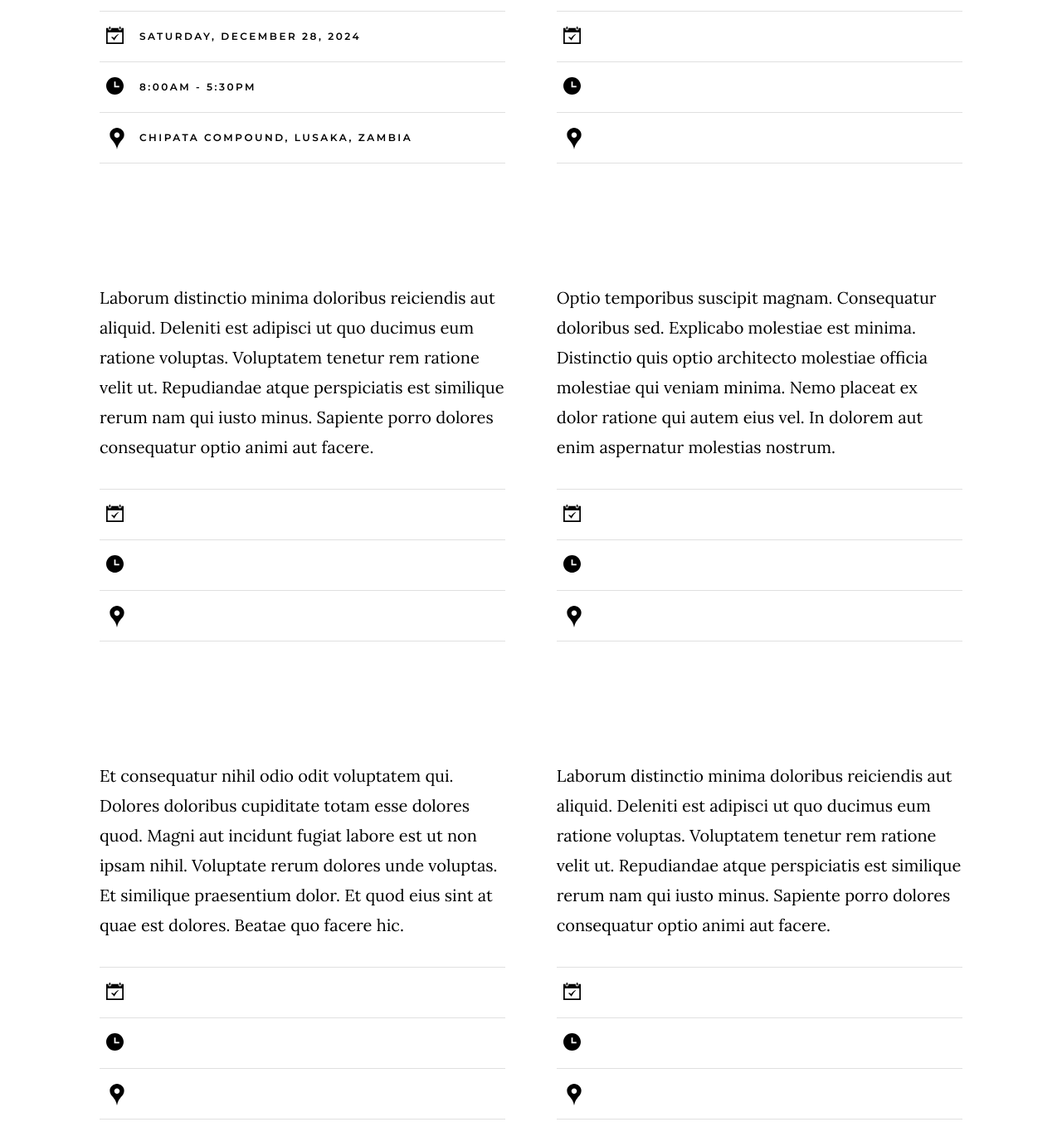
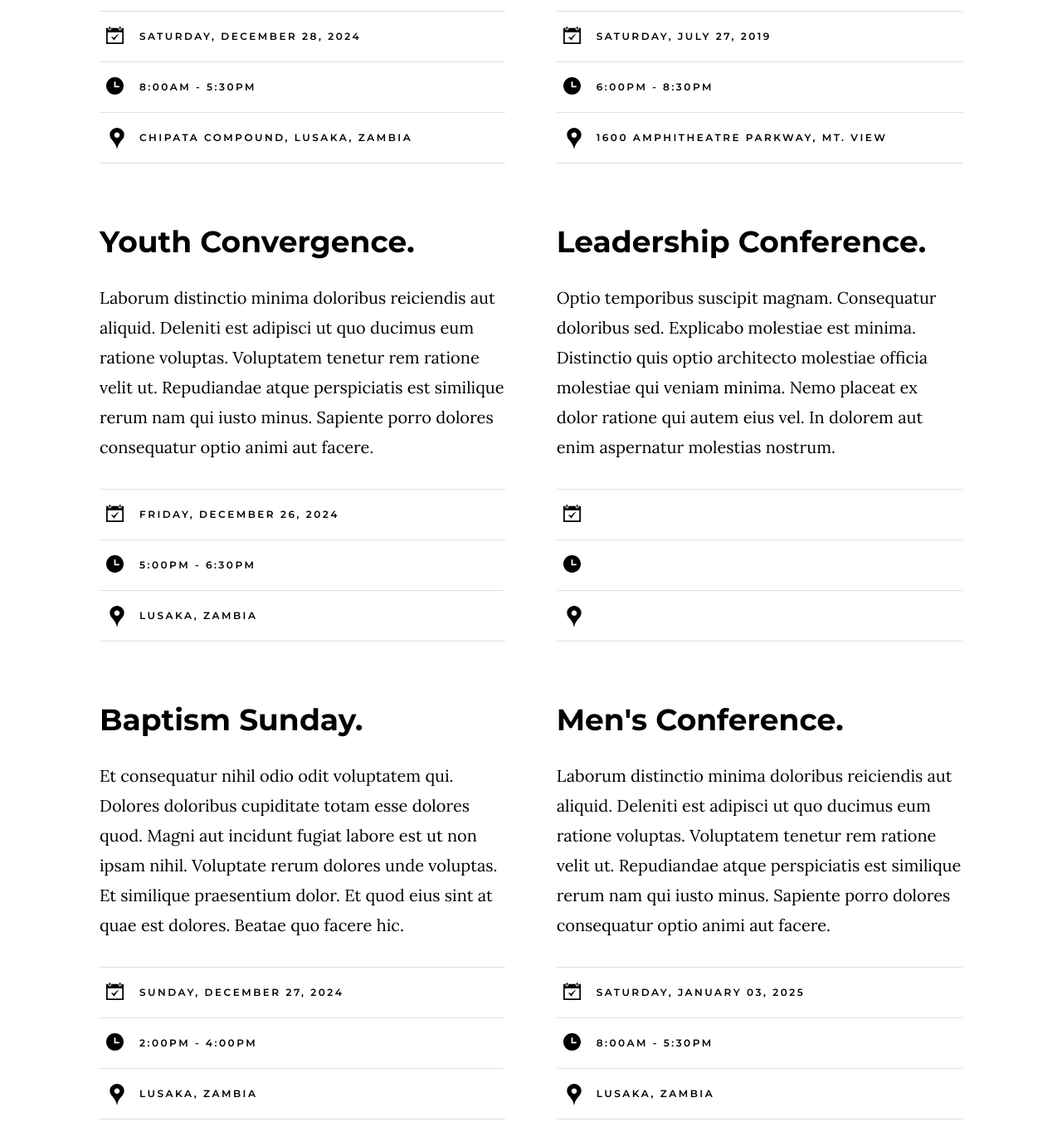
Before and after one commit to Tim0010/AFM, a plain HTML site: page events.html in a window 1280 px wide. Shown: the part 840-2192 px from the top of the page at 83% size. Drawn offline with nearby package versions, Linux system fonts and the light colour scheme.

Commit message:
Update events.html

```diff
--- a/events.html
+++ b/events.html
@@ -2,7 +2,7 @@
 <html class="no-js" lang="en">
 <head>
     <meta charset="utf-8">
-    <title>Hesed - Events</title>
+    <title>AFM - Events</title>
     <meta name="description" content="">
     <meta name="author" content="">
     <meta name="viewport" content="width=device-width, initial-scale=1">
@@ -59,7 +59,7 @@
         <div class="row wide block-large-1-2 block-900-full events-list">
             <div class="column events-list__item">
                 <h3 class="display-1 events-list__item-title">
-                    <a href="events-single.html" title="">2019 Kids Church Camp.</a>
+                    <a href="events-single.html" title="" style="color: black;">2019 Kids Church Camp.</a>
                 </h3>
                 <p>
                 Et consequatur nihil odio odit voluptatem qui. Dolores doloribus
@@ -76,7 +76,7 @@
             </div>
             <div class="column events-list__item">
                 <h3 class="display-1 events-list__item-title">
-                    <a href="events-single.html" title="">Prayer Meeting.</a>
+                    <a href="events-single.html" title="" style="color: black;">Prayer Meeting.</a>
                 </h3>
                 <p>
                 Laborum distinctio minima doloribus reiciendis aut aliquid.
@@ -86,14 +86,14 @@
                 porro dolores consequatur optio animi aut facere.
                 </p>
                 <ul class="events-list__meta">
-                    <li class="events-list__meta-date">Saturday, July 27, 2019</li>
-                    <li class="events-list__meta-time">6:00PM - 8:30PM</li>
-                    <li class="events-list__meta-location">1600 Amphitheatre Parkway, Mt. View</li>
+                    <li class="events-list__meta-date" style="color: black;">Saturday, July 27, 2019</li>
+                    <li class="events-list__meta-time" style="color: black;">6:00PM - 8:30PM</li>
+                    <li class="events-list__meta-location" style="color: black;">1600 Amphitheatre Parkway, Mt. View</li>
                 </ul>
             </div>
             <div class="column events-list__item">
                 <h3 class="display-1 events-list__item-title">
-                    <a href="events-single.html" title="">Youth Convergence.</a>
+                    <a href="events-single.html" title="" style="color: black;">Youth Convergence.</a>
                 </h3>
                 <p>
                 Laborum distinctio minima doloribus reiciendis aut aliquid.
@@ -103,14 +103,14 @@
                 porro dolores consequatur optio animi aut facere.
                 </p>
                 <ul class="events-list__meta">
-                    <li class="events-list__meta-date">Friday, July 26, 2019</li>
-                    <li class="events-list__meta-time">5:00PM - 6:30PM</li>
-                    <li class="events-list__meta-location">1600 Amphitheatre Parkway, Mt. View</li>
+                    <li class="events-list__meta-date" style="color: black;">Friday, December 26, 2024</li>
+                    <li class="events-list__meta-time" style="color: black;">5:00PM - 6:30PM</li>
+                    <li class="events-list__meta-location" style="color: black;">Lusaka, Zambia</li>
                 </ul>
             </div>
             <div class="column events-list__item">
                 <h3 class="display-1 events-list__item-title">
-                    <a href="events-single.html" title="">Leadership Conference.</a>
+                    <a href="events-single.html" title="" style="color: black;">Leadership Conference.</a>
                 </h3>
                 <p>
                 Optio temporibus suscipit magnam. Consequatur doloribus sed.
@@ -120,14 +120,14 @@
                 molestias nostrum.
                 </p>
                 <ul class="events-list__meta">
-                    <li class="events-list__meta-date">Sunday, July 28, 2019</li>
+                    <li class="events-list__meta-date">Sunday, December 28, 2024</li>
                     <li class="events-list__meta-time">2:00PM - 5:30PM</li>
-                    <li class="events-list__meta-location">1600 Amphitheatre Parkway, Mt. View</li>
+                    <li class="events-list__meta-location">Lusaka, Zambia</li>
                 </ul>
             </div>
             <div class="column events-list__item">
                 <h3 class="display-1 events-list__item-title">
-                    <a href="events-single.html" title="">Baptism Sunday.</a>
+                    <a href="events-single.html" title="" style="color: black;">Baptism Sunday.</a>
                 </h3>
                 <p>
                 Et consequatur nihil odio odit voluptatem qui. Dolores doloribus
@@ -137,14 +137,14 @@
                 eius sint at quae est dolores. Beatae quo facere hic.
                 </p>
                 <ul class="events-list__meta">
-                    <li class="events-list__meta-date">Sunday, July 21, 2019</li>
-                    <li class="events-list__meta-time">2:00PM - 4:00PM</li>
-                    <li class="events-list__meta-location">1600 Amphitheatre Parkway, Mt. View</li>
+                    <li class="events-list__meta-date" style="color: black;">Sunday, December 27, 2024</li>
+                    <li class="events-list__meta-time" style="color: black;">2:00PM - 4:00PM</li>
+                    <li class="events-list__meta-location" style="color: black;">Lusaka, Zambia</li>
                 </ul>
             </div>
             <div class="column events-list__item">
                 <h3 class="display-1 events-list__item-title">
-                    <a href="events-single.html" title="">Men's Conference.</a>
+                    <a href="events-single.html" title="" style="color: black;">Men's Conference.</a>
                 </h3>
                 <p>
                 Laborum distinctio minima doloribus reiciendis aut aliquid.
@@ -154,9 +154,9 @@
                 porro dolores consequatur optio animi aut facere.
                 </p>
                 <ul class="events-list__meta">
-                    <li class="events-list__meta-date">Saturday, August 03, 2019</li>
-                    <li class="events-list__meta-time">8:00AM - 5:30PM</li>
-                    <li class="events-list__meta-location">1600 Amphitheatre Parkway, Mt. View</li>
+                    <li class="events-list__meta-date" style="color: black;">Saturday, January 03, 2025</li>
+                    <li class="events-list__meta-time" style="color: black;">8:00AM - 5:30PM</li>
+                    <li class="events-list__meta-location" style="color: black;">Lusaka, Zambia</li>
                 </ul>
             </div>
         </div> <!-- end events-list -->
@@ -242,9 +242,8 @@
                     <div class="column large-7 medium-full">
                         <h4 class="h6">Our Location</h4>
                         <p>
-                        1600 Amphitheatre Parkway <br>
-                        Mountain View, California <br>
-                        94043 US
+                        Chipata Compound <br>
+                        Lusaka, Zambia <br>
                         </p>
 
                         <p>
@@ -268,8 +267,8 @@
 
         <div class="row footer-bottom">
             <div class="column ss-copyright">
-                <span>© Copyright Hesed 2019</span>
-                <span>Design by <a href="https://www.styleshout.com/">StyleShout</a></span>
+                <span>© Copyright AFM 2024</span>
+                <span>Design by <a href="https://www.styleshout.com/">Tim</a></span>
             </div>
         </div> <!-- footer-bottom -->
 
```
